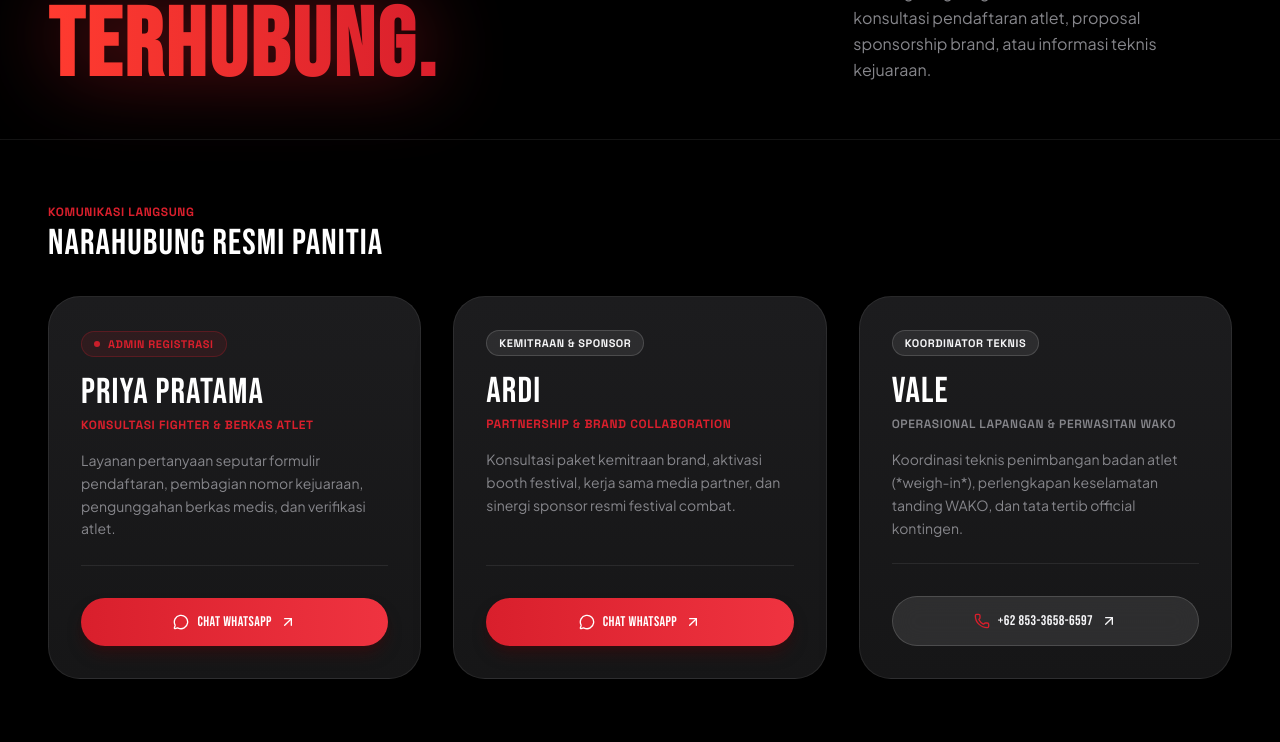
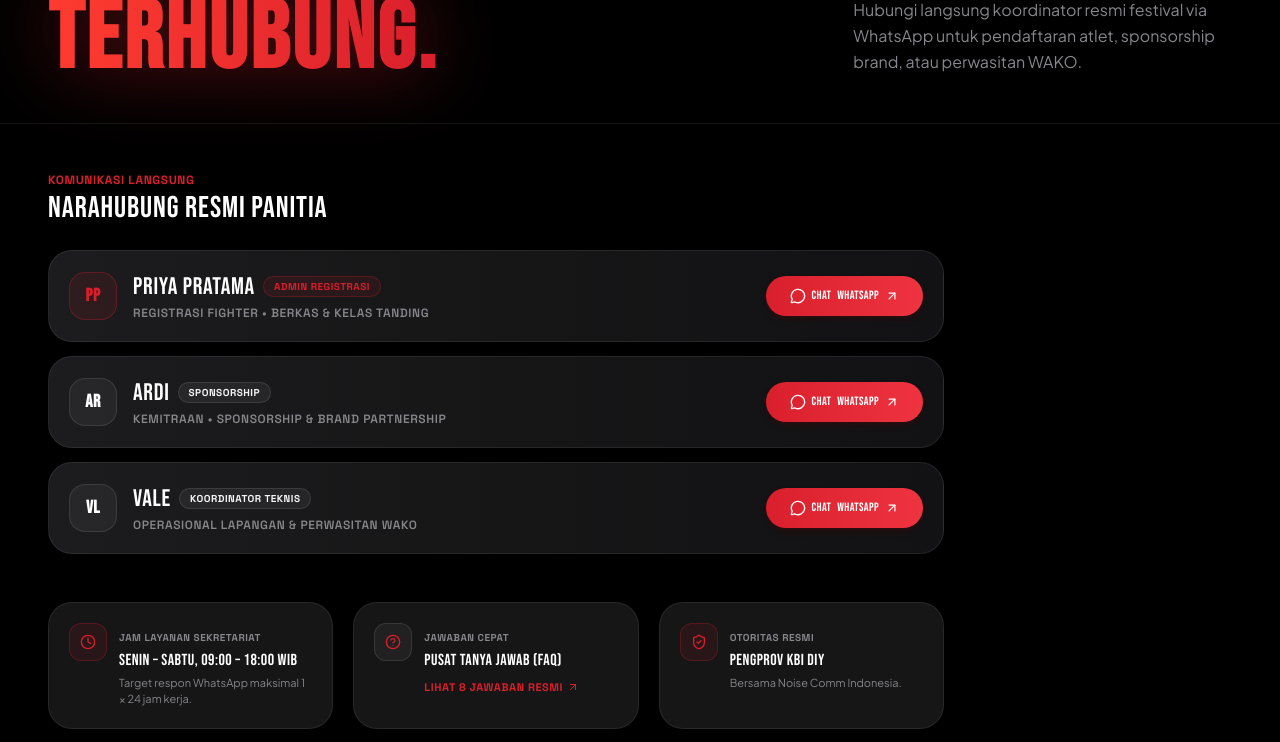
Before and after one commit to Aguwungg/jogja-kickboxing-festival, a Next.js app: page /kontak in a window 1280 px wide. Shown: the part 300-1042 px from the top of the page. Built offline with nearby package versions, Linux system fonts and the light colour scheme.

Commit message:
refactor(kontak): compact Apple Bento rows and WhatsApp button for Vale

```diff
--- a/src/app/(public)/kontak/page.tsx
+++ b/src/app/(public)/kontak/page.tsx
@@ -1,31 +1,31 @@
 import Link from "next/link";
-import { Clock, ArrowUpRight, MessageCircle, Phone, HelpCircle, ShieldCheck } from "lucide-react";
-import { EVENT_CONFIG, jkbfLinks, registrationConfig } from "@/lib/event-config";
+import { Clock, ArrowUpRight, MessageCircle, HelpCircle, ShieldCheck } from "lucide-react";
+import { jkbfLinks } from "@/lib/event-config";
 
 export const metadata = {
   title: "Kontak & Sekretariat Panitia | JKBF 2026",
   description:
-    "Hubungi panitia resmi Jogja Kickboxing Festival 2026 untuk kemitraan sponsor, pendaftaran fighter, dan informasi event.",
+    "Hubungi panitia resmi Jogja Kickboxing Festival 2026 langsung via WhatsApp untuk kemitraan sponsor, pendaftaran fighter, dan informasi event.",
 };
 
 export default function KontakPage() {
   return (
-    <main className="flex-1 flex flex-col w-full min-h-screen bg-black text-[#F5F5F7] pt-28 lg:pt-36 pb-32 font-sans">
+    <main className="flex-1 flex flex-col w-full min-h-screen bg-black text-[#F5F5F7] pt-24 sm:pt-28 lg:pt-36 pb-24 sm:pb-32 font-sans">
 
       {/* ═════════════════════════════════════════════════════════════════════
           1. APPLE KEYNOTE HERO HEADER
       ═════════════════════════════════════════════ */}
-      <section className="max-w-[1400px] mx-auto px-5 sm:px-8 lg:px-12 pt-6 pb-12 w-full border-b border-white/[0.08]">
-        <div className="inline-flex items-center gap-2.5 px-4 py-1.5 rounded-full bg-white/[0.04] border border-white/[0.08] backdrop-blur-md mb-6">
+      <section className="max-w-[1400px] mx-auto px-4 sm:px-8 lg:px-12 pt-4 pb-8 sm:pb-10 w-full border-b border-white/[0.08]">
+        <div className="inline-flex items-center gap-2.5 px-3.5 py-1.5 rounded-full bg-white/[0.04] border border-white/[0.08] backdrop-blur-md mb-4 sm:mb-6">
           <span className="w-2 h-2 rounded-full bg-[#D91F2C]" />
-          <p className="text-[#D91F2C] text-xs font-technical uppercase tracking-[0.25em] font-bold">
+          <p className="text-[#D91F2C] text-[11px] sm:text-xs font-technical uppercase tracking-[0.25em] font-bold">
             HUBUNGI KAMI • SEKRETARIAT RESMI
           </p>
         </div>
 
-        <div className="grid grid-cols-1 lg:grid-cols-12 gap-6 items-end">
+        <div className="grid grid-cols-1 lg:grid-cols-12 gap-4 sm:gap-6 items-end">
           <div className="lg:col-span-8">
-            <h1 className="text-5xl sm:text-7xl lg:text-8xl font-display font-black uppercase tracking-tight leading-[0.88] text-white">
+            <h1 className="text-4xl sm:text-6xl lg:text-8xl font-display font-black uppercase tracking-tight leading-[0.88] text-white">
               <span className="bg-gradient-to-b from-white via-[#F5F5F7] to-[#B0B0B8] bg-clip-text text-transparent">
                 MARI
               </span>
@@ -36,137 +36,134 @@ export default function KontakPage() {
             </h1>
           </div>
           <div className="lg:col-span-4 lg:pb-2">
-            <p className="text-sm sm:text-base text-[#86868B] font-sans leading-relaxed">
-              Hubungi langsung koordinator resmi festival untuk konsultasi pendaftaran atlet, proposal sponsorship brand, atau informasi teknis kejuaraan.
+            <p className="text-xs sm:text-sm md:text-base text-[#86868B] font-sans leading-relaxed">
+              Hubungi langsung koordinator resmi festival via WhatsApp untuk pendaftaran atlet, sponsorship brand, atau perwasitan WAKO.
             </p>
           </div>
         </div>
       </section>
 
       {/* ═════════════════════════════════════════════════════════════════════
-          2. DIRECT WHATSAPP HOTLINES (APPLE BENTO SPEC CARDS)
+          2. ULTRA-COMPACT DIRECT WHATSAPP HOTLINES (APPLE BENTO LIST)
+          Super slim rows, zero endless scrolling. All 3 fit on 1 mobile screen!
       ═════════════════════════════════════════════ */}
-      <section className="max-w-[1400px] mx-auto px-5 sm:px-8 lg:px-12 py-12 lg:py-16 w-full flex-1">
+      <section className="max-w-[1400px] mx-auto px-4 sm:px-8 lg:px-12 py-8 sm:py-12 w-full flex-1">
 
-        <div className="mb-8">
-          <p className="font-technical text-xs uppercase tracking-[0.22em] text-[#D91F2C] font-bold mb-1">
+        <div className="mb-4 sm:mb-6">
+          <p className="font-technical text-[10px] sm:text-xs uppercase tracking-[0.22em] text-[#D91F2C] font-bold mb-0.5">
             KOMUNIKASI LANGSUNG
           </p>
-          <h2 className="font-display text-3xl sm:text-4xl uppercase tracking-tight text-white">
+          <h2 className="font-display text-xl sm:text-3xl uppercase tracking-tight text-white">
             NARAHUBUNG RESMI PANITIA
           </h2>
         </div>
 
-        {/* 3 Main Coordinator Bento Cards */}
-        <div className="grid grid-cols-1 md:grid-cols-3 gap-6 sm:gap-8">
+        {/* 3 Ultra-Compact Coordinator Apple Bento Rows */}
+        <div className="space-y-2.5 sm:space-y-3.5 max-w-4xl">
 
           {/* Coordinator 1: Fighter Registration */}
-          <div className="group relative p-8 bg-gradient-to-b from-[#1C1C1E] to-[#161617] border border-white/[0.08] hover:border-[#D91F2C]/50 rounded-3xl lg:rounded-[32px] transition-all duration-300 shadow-2xl flex flex-col justify-between">
-            <div className="space-y-4">
-              <div className="inline-flex items-center gap-2 px-3 py-1 rounded-full bg-[#D91F2C]/10 border border-[#D91F2C]/25 text-[#D91F2C] text-[11px] font-technical uppercase font-bold tracking-wider">
-                <span className="w-1.5 h-1.5 rounded-full bg-[#D91F2C] animate-pulse" />
-                <span>ADMIN REGISTRASI</span>
+          <div className="p-3.5 sm:p-5 bg-gradient-to-r from-[#1C1C1E] via-[#161617] to-[#121214] border border-white/[0.08] hover:border-[#D91F2C]/40 rounded-2xl sm:rounded-3xl transition-all duration-300 shadow-xl flex items-center justify-between gap-3">
+            <div className="flex items-center gap-3 sm:gap-4 min-w-0">
+              <div className="w-10 h-10 sm:w-12 sm:h-12 rounded-xl sm:rounded-2xl bg-[#D91F2C]/10 border border-[#D91F2C]/30 flex items-center justify-center text-[#D91F2C] font-display text-sm sm:text-lg font-black shrink-0">
+                PP
+              </div>
+              <div className="min-w-0">
+                <div className="flex items-center gap-2">
+                  <h3 className="font-display text-base sm:text-2xl uppercase tracking-wide text-white truncate">
+                    PRIYA PRATAMA
+                  </h3>
+                  <span className="hidden sm:inline-flex px-2.5 py-0.5 rounded-full bg-[#D91F2C]/10 border border-[#D91F2C]/25 text-[#D91F2C] text-[10px] font-technical uppercase font-bold tracking-wider">
+                    ADMIN REGISTRASI
+                  </span>
+                </div>
+                <p className="font-technical text-[10px] sm:text-xs text-[#D91F2C] sm:text-[#86868B] uppercase font-semibold tracking-wider truncate mt-0.5">
+                  Registrasi Fighter • Berkas &amp; Kelas Tanding
+                </p>
+              </div>
             </div>
 
-              <div>
-                <h3 className="font-display text-3xl sm:text-4xl uppercase tracking-tight text-white">
-                  PRIYA PRATAMA
-                </h3>
-                <p className="font-technical text-xs text-[#D91F2C] uppercase font-bold tracking-wider mt-1">
-                  Konsultasi Fighter &amp; Berkas Atlet
-                </p>
-              </div>
-
-              <p className="text-xs sm:text-sm text-[#86868B] leading-relaxed">
-                Layanan pertanyaan seputar formulir pendaftaran, pembagian nomor kejuaraan, pengunggahan berkas medis, dan verifikasi atlet.
-              </p>
-            </div>
-
-            <div className="pt-8 mt-6 border-t border-white/[0.08]">
             <a
               href={jkbfLinks.fighterSupportWhatsApp}
               target="_blank"
               rel="noopener noreferrer"
-                className="w-full text-center px-6 py-3.5 bg-gradient-to-r from-[#D91F2C] to-[#EF3340] hover:scale-[1.02] active:scale-[0.98] text-white font-display text-sm tracking-wider uppercase transition-all shadow-lg shadow-red-950/50 inline-flex items-center justify-center gap-2 rounded-full"
+              className="px-4 sm:px-6 py-2 sm:py-3 bg-gradient-to-r from-[#D91F2C] to-[#EF3340] hover:scale-105 active:scale-95 text-white font-display text-[11px] sm:text-xs tracking-wider uppercase transition-all shadow-md shadow-red-950/40 inline-flex items-center justify-center gap-1.5 rounded-full shrink-0"
               aria-label="Chat WhatsApp Priya Pratama"
             >
-                <MessageCircle className="w-4 h-4" />
-                <span>CHAT WHATSAPP</span>
-                <ArrowUpRight className="w-4 h-4" />
+              <MessageCircle className="w-3.5 h-3.5 sm:w-4 sm:h-4" />
+              <span className="hidden sm:inline">CHAT </span>
+              <span>WHATSAPP</span>
+              <ArrowUpRight className="w-3 h-3 sm:w-3.5 sm:h-3.5" />
             </a>
+          </div>
+
+          {/* Coordinator 2: Partnership & Sponsorship */}
+          <div className="p-3.5 sm:p-5 bg-gradient-to-r from-[#1C1C1E] via-[#161617] to-[#121214] border border-white/[0.08] hover:border-[#D91F2C]/40 rounded-2xl sm:rounded-3xl transition-all duration-300 shadow-xl flex items-center justify-between gap-3">
+            <div className="flex items-center gap-3 sm:gap-4 min-w-0">
+              <div className="w-10 h-10 sm:w-12 sm:h-12 rounded-xl sm:rounded-2xl bg-white/5 border border-white/10 flex items-center justify-center text-white font-display text-sm sm:text-lg font-black shrink-0">
+                AR
+              </div>
+              <div className="min-w-0">
+                <div className="flex items-center gap-2">
+                  <h3 className="font-display text-base sm:text-2xl uppercase tracking-wide text-white truncate">
+                    ARDI
+                  </h3>
+                  <span className="hidden sm:inline-flex px-2.5 py-0.5 rounded-full bg-white/[0.06] border border-white/10 text-[#F5F5F7] text-[10px] font-technical uppercase font-bold tracking-wider">
+                    SPONSORSHIP
+                  </span>
+                </div>
+                <p className="font-technical text-[10px] sm:text-xs text-[#D91F2C] sm:text-[#86868B] uppercase font-semibold tracking-wider truncate mt-0.5">
+                  Kemitraan • Sponsorship &amp; Brand Partnership
+                </p>
               </div>
             </div>
 
-          {/* Coordinator 2: Partnership & Sponsorship */}
-          <div className="group relative p-8 bg-gradient-to-b from-[#1C1C1E] to-[#161617] border border-white/[0.08] hover:border-[#D91F2C]/50 rounded-3xl lg:rounded-[32px] transition-all duration-300 shadow-2xl flex flex-col justify-between">
-            <div className="space-y-4">
-              <div className="inline-flex items-center gap-2 px-3 py-1 rounded-full bg-white/[0.08] border border-white/15 text-[#F5F5F7] text-[11px] font-technical uppercase font-bold tracking-wider">
-                <span>KEMITRAAN &amp; SPONSOR</span>
-              </div>
-
-              <div>
-                <h3 className="font-display text-3xl sm:text-4xl uppercase tracking-tight text-white">
-                  ARDI
-                </h3>
-                <p className="font-technical text-xs text-[#D91F2C] uppercase font-bold tracking-wider mt-1">
-                  Partnership &amp; Brand Collaboration
-                </p>
-              </div>
-
-              <p className="text-xs sm:text-sm text-[#86868B] leading-relaxed">
-                Konsultasi paket kemitraan brand, aktivasi booth festival, kerja sama media partner, dan sinergi sponsor resmi festival combat.
-              </p>
-            </div>
-
-            <div className="pt-8 mt-6 border-t border-white/[0.08]">
             <a
               href={jkbfLinks.partnershipWhatsApp}
               target="_blank"
               rel="noopener noreferrer"
-                className="w-full text-center px-6 py-3.5 bg-gradient-to-r from-[#D91F2C] to-[#EF3340] hover:scale-[1.02] active:scale-[0.98] text-white font-display text-sm tracking-wider uppercase transition-all shadow-lg shadow-red-950/50 inline-flex items-center justify-center gap-2 rounded-full"
+              className="px-4 sm:px-6 py-2 sm:py-3 bg-gradient-to-r from-[#D91F2C] to-[#EF3340] hover:scale-105 active:scale-95 text-white font-display text-[11px] sm:text-xs tracking-wider uppercase transition-all shadow-md shadow-red-950/40 inline-flex items-center justify-center gap-1.5 rounded-full shrink-0"
               aria-label="Chat WhatsApp Ardi"
             >
-                <MessageCircle className="w-4 h-4" />
-                <span>CHAT WHATSAPP</span>
-                <ArrowUpRight className="w-4 h-4" />
+              <MessageCircle className="w-3.5 h-3.5 sm:w-4 sm:h-4" />
+              <span className="hidden sm:inline">CHAT </span>
+              <span>WHATSAPP</span>
+              <ArrowUpRight className="w-3 h-3 sm:w-3.5 sm:h-3.5" />
             </a>
+          </div>
+
+          {/* Coordinator 3: Technical General (VALE - NOW WHATSAPP) */}
+          <div className="p-3.5 sm:p-5 bg-gradient-to-r from-[#1C1C1E] via-[#161617] to-[#121214] border border-white/[0.08] hover:border-[#D91F2C]/40 rounded-2xl sm:rounded-3xl transition-all duration-300 shadow-xl flex items-center justify-between gap-3">
+            <div className="flex items-center gap-3 sm:gap-4 min-w-0">
+              <div className="w-10 h-10 sm:w-12 sm:h-12 rounded-xl sm:rounded-2xl bg-white/5 border border-white/10 flex items-center justify-center text-white font-display text-sm sm:text-lg font-black shrink-0">
+                VL
+              </div>
+              <div className="min-w-0">
+                <div className="flex items-center gap-2">
+                  <h3 className="font-display text-base sm:text-2xl uppercase tracking-wide text-white truncate">
+                    VALE
+                  </h3>
+                  <span className="hidden sm:inline-flex px-2.5 py-0.5 rounded-full bg-white/[0.06] border border-white/10 text-[#F5F5F7] text-[10px] font-technical uppercase font-bold tracking-wider">
+                    KOORDINATOR TEKNIS
+                  </span>
+                </div>
+                <p className="font-technical text-[10px] sm:text-xs text-[#86868B] uppercase font-semibold tracking-wider truncate mt-0.5">
+                  Operasional Lapangan &amp; Perwasitan WAKO
+                </p>
               </div>
             </div>
 
-          {/* Coordinator 3: Technical General */}
-          <div className="group relative p-8 bg-gradient-to-b from-[#1C1C1E] to-[#161617] border border-white/[0.08] hover:border-white/20 rounded-3xl lg:rounded-[32px] transition-all duration-300 shadow-2xl flex flex-col justify-between">
-            <div className="space-y-4">
-              <div className="inline-flex items-center gap-2 px-3 py-1 rounded-full bg-white/[0.08] border border-white/15 text-[#F5F5F7] text-[11px] font-technical uppercase font-bold tracking-wider">
-                <span>KOORDINATOR TEKNIS</span>
-              </div>
-
-              <div>
-                <h3 className="font-display text-3xl sm:text-4xl uppercase tracking-tight text-white">
-                  VALE
-                </h3>
-                <p className="font-technical text-xs text-[#86868B] uppercase font-semibold tracking-wider mt-1">
-                  Operasional Lapangan &amp; Perwasitan WAKO
-                </p>
-              </div>
-
-              <p className="text-xs sm:text-sm text-[#86868B] leading-relaxed">
-                Koordinasi teknis penimbangan badan atlet (*weigh-in*), perlengkapan keselamatan tanding WAKO, dan tata tertib official kontingen.
-              </p>
-            </div>
-
-            <div className="pt-8 mt-6 border-t border-white/[0.08]">
             <a
-                href="https://wa.me/6285336586597"
+              href="https://wa.me/6285336586597?text=Halo%20Vale%20(Koordinator%20Teknis%20JKBF%202026)%2C%20saya%20ingin%20bertanya%20seputar%20teknis%20pertandingan."
               target="_blank"
               rel="noopener noreferrer"
-                className="w-full text-center px-6 py-3.5 bg-white/10 hover:bg-white/20 border border-white/15 text-[#F5F5F7] hover:text-white font-display text-sm tracking-wider uppercase transition-all inline-flex items-center justify-center gap-2 rounded-full backdrop-blur-md"
-                aria-label="Hubungi Vale"
+              className="px-4 sm:px-6 py-2 sm:py-3 bg-gradient-to-r from-[#D91F2C] to-[#EF3340] hover:scale-105 active:scale-95 text-white font-display text-[11px] sm:text-xs tracking-wider uppercase transition-all shadow-md shadow-red-950/40 inline-flex items-center justify-center gap-1.5 rounded-full shrink-0"
+              aria-label="Chat WhatsApp Vale"
             >
-                <Phone className="w-4 h-4 text-[#D91F2C]" />
-                <span>+62 853-3658-6597</span>
-                <ArrowUpRight className="w-4 h-4" />
+              <MessageCircle className="w-3.5 h-3.5 sm:w-4 sm:h-4" />
+              <span className="hidden sm:inline">CHAT </span>
+              <span>WHATSAPP</span>
+              <ArrowUpRight className="w-3 h-3 sm:w-3.5 sm:h-3.5" />
             </a>
-            </div>
           </div>
 
         </div>
@@ -175,42 +172,42 @@ export default function KontakPage() {
       {/* ═════════════════════════════════════════════════════════════════════
           3. SECONDARY UTILITY STRIP (APPLE BENTO TILES)
       ═════════════════════════════════════════════ */}
-      <section className="max-w-[1400px] mx-auto px-5 sm:px-8 lg:px-12 w-full">
-        <div className="grid grid-cols-1 md:grid-cols-3 gap-6">
+      <section className="max-w-[1400px] mx-auto px-4 sm:px-8 lg:px-12 w-full">
+        <div className="grid grid-cols-1 md:grid-cols-3 gap-4 sm:gap-5 max-w-4xl">
 
           {/* Tile 1: Response Time & Office Hours */}
-          <div className="p-6 sm:p-7 bg-[#161617] border border-white/[0.08] rounded-3xl flex items-start gap-4">
-            <div className="p-3 bg-[#D91F2C]/10 border border-[#D91F2C]/25 text-[#D91F2C] rounded-2xl shrink-0">
-              <Clock className="w-5 h-5" />
+          <div className="p-4 sm:p-5 bg-[#161617] border border-white/[0.08] rounded-2xl sm:rounded-3xl flex items-start gap-3">
+            <div className="p-2 sm:p-2.5 bg-[#D91F2C]/10 border border-[#D91F2C]/25 text-[#D91F2C] rounded-xl shrink-0">
+              <Clock className="w-4 h-4" />
             </div>
             <div>
               <span className="font-technical text-[10px] uppercase font-bold tracking-wider text-[#86868B]">
                 JAM LAYANAN SEKRETARIAT
               </span>
-              <p className="font-display text-lg uppercase tracking-wide text-white mt-0.5">
+              <p className="font-display text-sm sm:text-base uppercase tracking-wide text-white mt-0.5">
                 Senin – Sabtu, 09:00 – 18:00 WIB
               </p>
-              <p className="text-xs text-[#86868B] mt-1">
+              <p className="text-[10px] sm:text-[11px] text-[#86868B] mt-0.5">
                 Target respon WhatsApp maksimal 1 × 24 jam kerja.
               </p>
             </div>
           </div>
 
           {/* Tile 2: Instant FAQ */}
-          <div className="p-6 sm:p-7 bg-[#161617] border border-white/[0.08] rounded-3xl flex items-start gap-4">
-            <div className="p-3 bg-white/5 border border-white/10 text-white rounded-2xl shrink-0">
-              <HelpCircle className="w-5 h-5 text-[#D91F2C]" />
+          <div className="p-4 sm:p-5 bg-[#161617] border border-white/[0.08] rounded-2xl sm:rounded-3xl flex items-start gap-3">
+            <div className="p-2 sm:p-2.5 bg-white/5 border border-white/10 text-white rounded-xl shrink-0">
+              <HelpCircle className="w-4 h-4 text-[#D91F2C]" />
             </div>
             <div>
               <span className="font-technical text-[10px] uppercase font-bold tracking-wider text-[#86868B]">
                 JAWABAN CEPAT
               </span>
-              <p className="font-display text-lg uppercase tracking-wide text-white mt-0.5">
+              <p className="font-display text-sm sm:text-base uppercase tracking-wide text-white mt-0.5">
                 Pusat Tanya Jawab (FAQ)
               </p>
               <Link
                 href="/faq"
-                className="text-xs text-[#D91F2C] hover:underline font-technical uppercase font-bold inline-flex items-center gap-1 mt-1"
+                className="text-[10px] sm:text-[11px] text-[#D91F2C] hover:underline font-technical uppercase font-bold inline-flex items-center gap-1 mt-0.5"
               >
                 <span>LIHAT 8 JAWABAN RESMI</span>
                 <ArrowUpRight className="w-3 h-3" />
@@ -219,19 +216,19 @@ export default function KontakPage() {
           </div>
 
           {/* Tile 3: Official Verification */}
-          <div className="p-6 sm:p-7 bg-[#161617] border border-white/[0.08] rounded-3xl flex items-start gap-4">
-            <div className="p-3 bg-[#D91F2C]/10 border border-[#D91F2C]/25 text-[#D91F2C] rounded-2xl shrink-0">
-              <ShieldCheck className="w-5 h-5" />
+          <div className="p-4 sm:p-5 bg-[#161617] border border-white/[0.08] rounded-2xl sm:rounded-3xl flex items-start gap-3">
+            <div className="p-2 sm:p-2.5 bg-[#D91F2C]/10 border border-[#D91F2C]/25 text-[#D91F2C] rounded-xl shrink-0">
+              <ShieldCheck className="w-4 h-4" />
             </div>
             <div>
               <span className="font-technical text-[10px] uppercase font-bold tracking-wider text-[#86868B]">
-                OTORITAS PENYELENGGARA
+                OTORITAS RESMI
               </span>
-              <p className="font-display text-lg uppercase tracking-wide text-white mt-0.5">
+              <p className="font-display text-sm sm:text-base uppercase tracking-wide text-white mt-0.5">
                 Pengprov KBI DIY
               </p>
-              <p className="text-xs text-[#86868B] mt-1">
-                Bersama mitra pelaksana Noise Comm Indonesia.
+              <p className="text-[10px] sm:text-[11px] text-[#86868B] mt-0.5">
+                Bersama Noise Comm Indonesia.
               </p>
             </div>
           </div>
```
Lines whose indentation alone changed are shown as unchanged.
